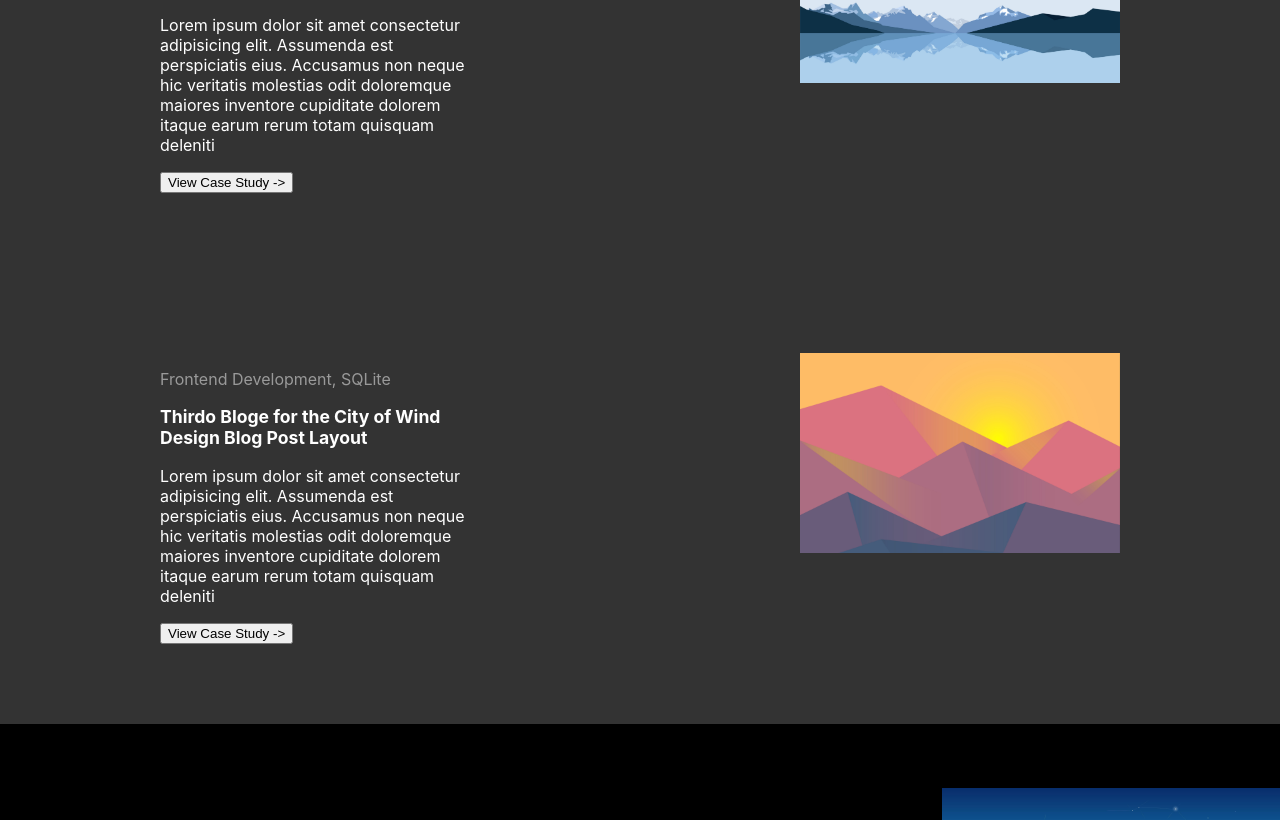
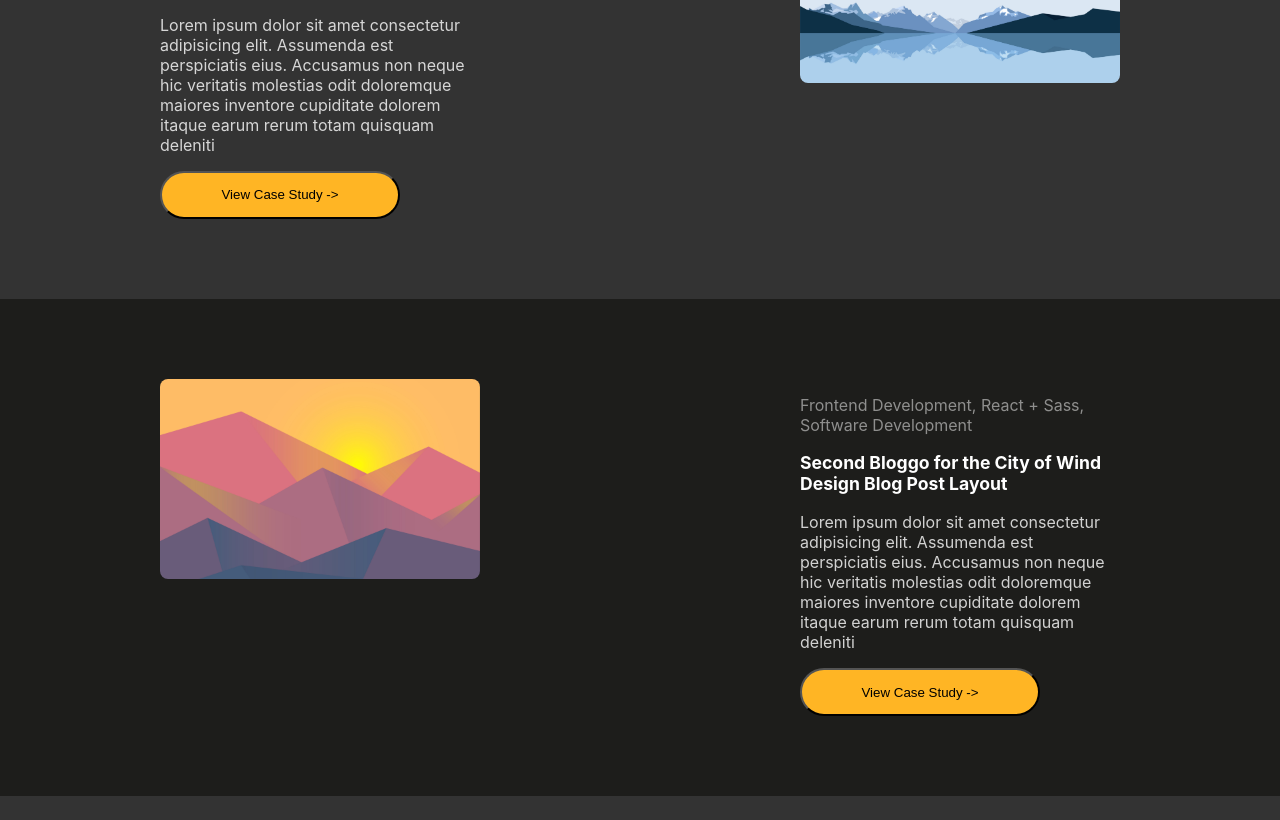
Before and after one commit to ltramos7/cwd-website-fe, a React (Create React App) app: page / in a window 1280 px wide. Shown: the part 1200-2020 px from the top of the page. Built offline with nearby package versions, Linux system fonts and the light colour scheme.

Commit message:
finished the styling and mapping of workstudy cards for home page

```diff
--- a/src/components/home/index.jsx
+++ b/src/components/home/index.jsx
@@ -28,7 +28,15 @@ class Home extends React.Component{
             } else {
                 return(
                     <div key={ind} className='home__workstudies-right'>
-
+                        <div className='home__workstudies-right-img'>
+                            <img src={require(`../work/workstudy-detail/workstudy-data/workstudy-images/${study.mainImage}`)} placeholder='main image' />
+                        </div>
+                        <div className='home__workstudies-right-text'>
+                            <p className='home__workstudies-right-text-categories'>{ this.filterCategories(study.categories) }</p>
+                            <p className='home__workstudies-right-text-title'>{ study.title }</p>
+                            <p className='home__workstudies-right-text-content'>{ this.snipContent(study.content[0]) }</p>
+                            <button>View Case Study -></button>
+                        </div>
                     </div>
                 )
             }
--- a/src/scss/_home.scss
+++ b/src/scss/_home.scss
@@ -104,16 +104,64 @@
                     font-size: 1.1rem;
                     font-weight: bold;
                 }
+
+                &-content {
+                    opacity: 0.8;
+                }
+
+                & > button {
+                    height: 3rem;
+                    width: 15rem;
+                    background: $footer-button;
+                    border-radius: 5rem;
+                }
             }
 
             &-img > img {
                 height: auto;
                 width: 25vw;
+                border-radius: 8px;
             }
         }
 
         &-right {
+            display: grid;
+            grid-template-areas: 'one two';
+            grid-gap: 20rem;
+            justify-content: center;
+            background: $second-color-darker;
+            padding: 5rem 0 5rem 0;
 
+            &-text {
+                width: 25vw;
+                color: $white-color;
+
+                &-categories {
+                    opacity: 0.5;
+                }
+
+                &-title {
+                    font-size: 1.1rem;
+                    font-weight: bold;
+                }
+
+                &-content {
+                    opacity: 0.8;
+                }
+
+                & > button {
+                    height: 3rem;
+                    width: 15rem;
+                    background: $footer-button;
+                    border-radius: 5rem;
+                }
+            }
+
+            &-img > img {
+                height: auto;
+                width: 25vw;
+                border-radius: 8px;
+            }
         }
     }
 }
```
